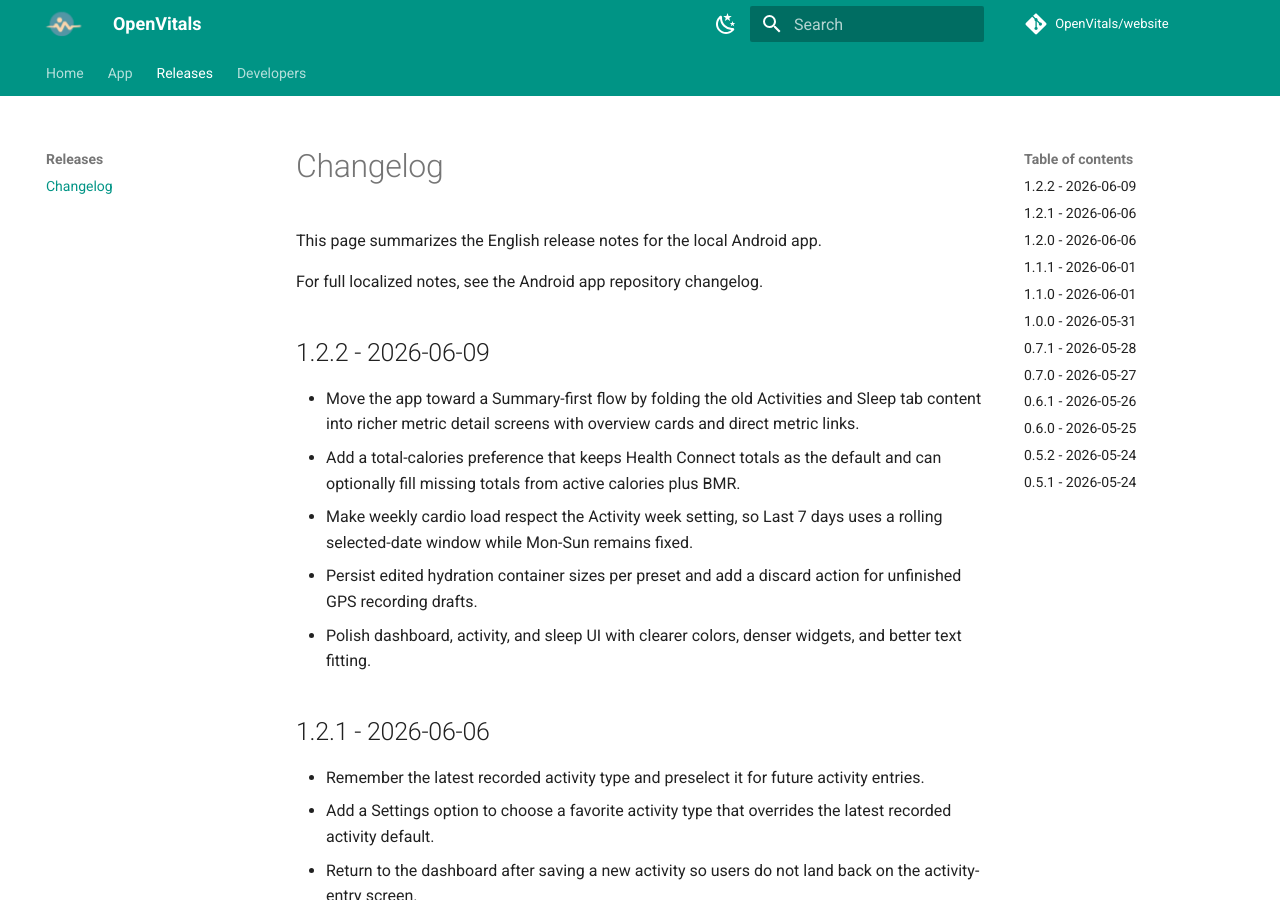
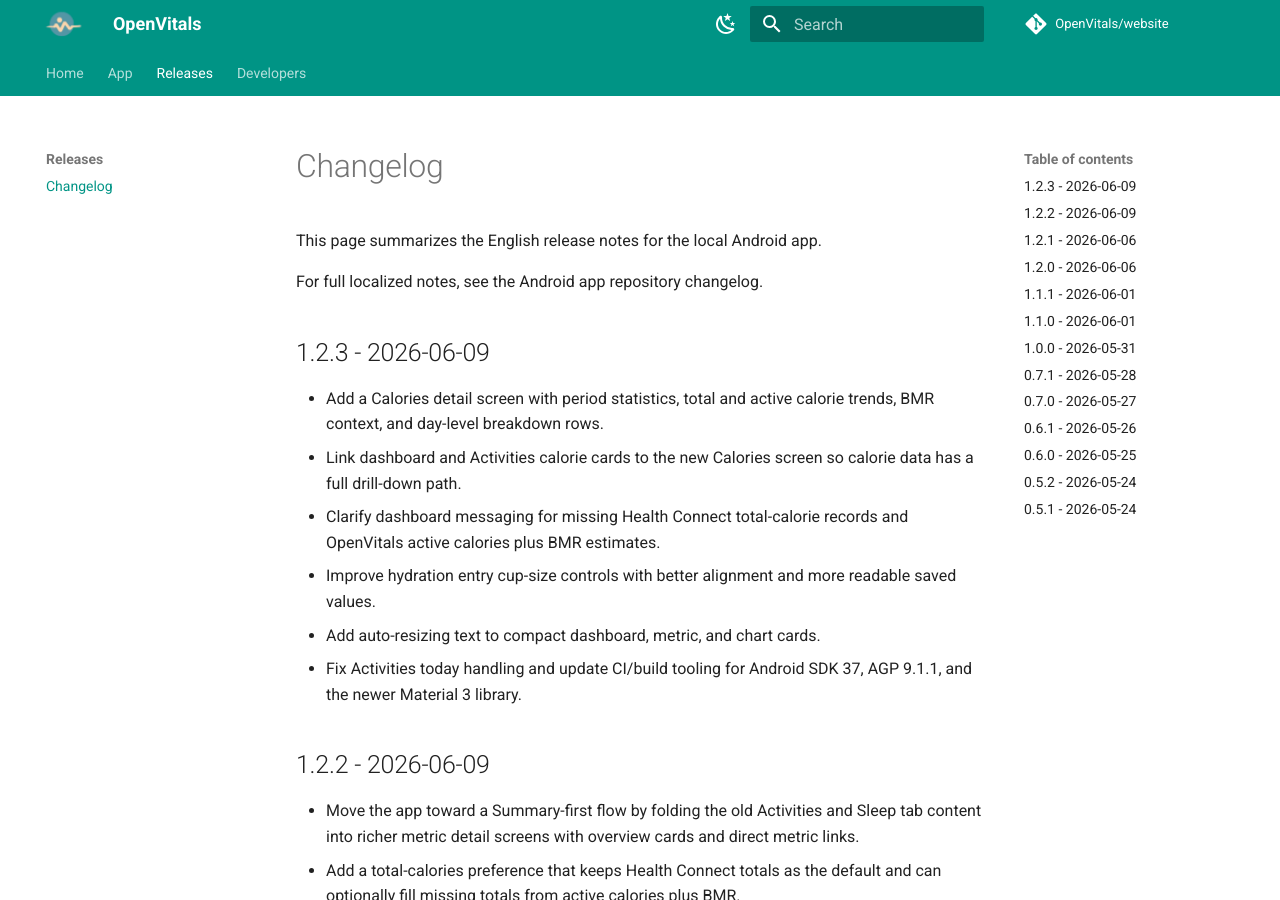
Before and after one commit to OpenVitals-MTU/docs, an MkDocs documentation site: the page built from docs/releases/changelog.md, in a window 1280 px wide and 900 px high. Built offline with MkDocs 1.6.1 and Material for MkDocs 9.7.7, drawn with Linux system fonts in a browser that asks for light colours.

Commit message:
docs: update for 1.2.3 release

```diff
--- a/docs/releases/changelog.md
+++ b/docs/releases/changelog.md
@@ -3,6 +3,15 @@
 This page summarizes the English release notes for the local Android app.
 
 For full localized notes, see the Android app repository changelog.
+
+## 1.2.3 - 2026-06-09
+
+- Add a Calories detail screen with period statistics, total and active calorie trends, BMR context, and day-level breakdown rows.
+- Link dashboard and Activities calorie cards to the new Calories screen so calorie data has a full drill-down path.
+- Clarify dashboard messaging for missing Health Connect total-calorie records and OpenVitals active calories plus BMR estimates.
+- Improve hydration entry cup-size controls with better alignment and more readable saved values.
+- Add auto-resizing text to compact dashboard, metric, and chart cards.
+- Fix Activities today handling and update CI/build tooling for Android SDK 37, AGP 9.1.1, and the newer Material 3 library.
 
 ## 1.2.2 - 2026-06-09
 
```
Also changed, not shown: docs/app/features.md (+2 -1 lines), docs/index.md (+1 -0 lines).
